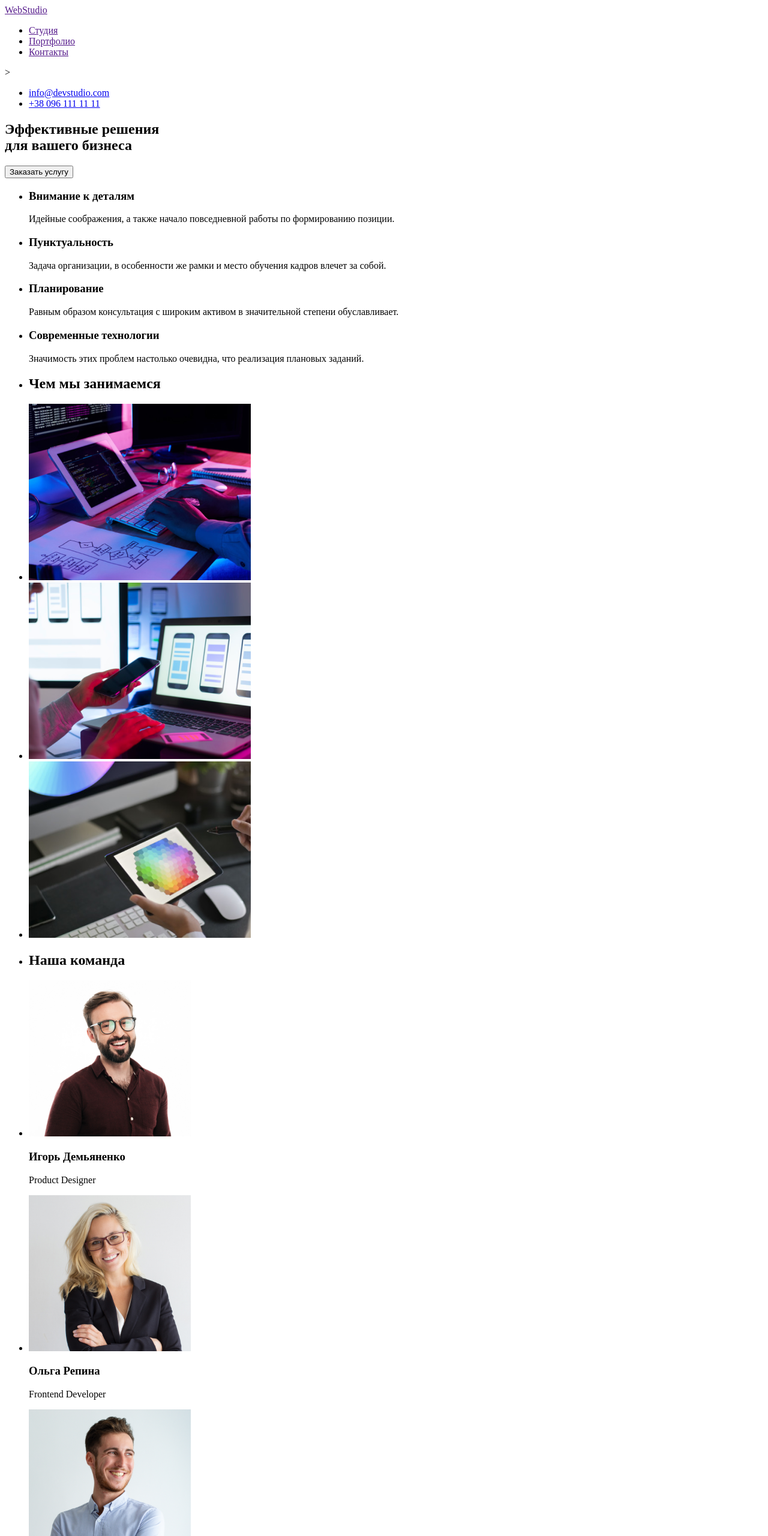
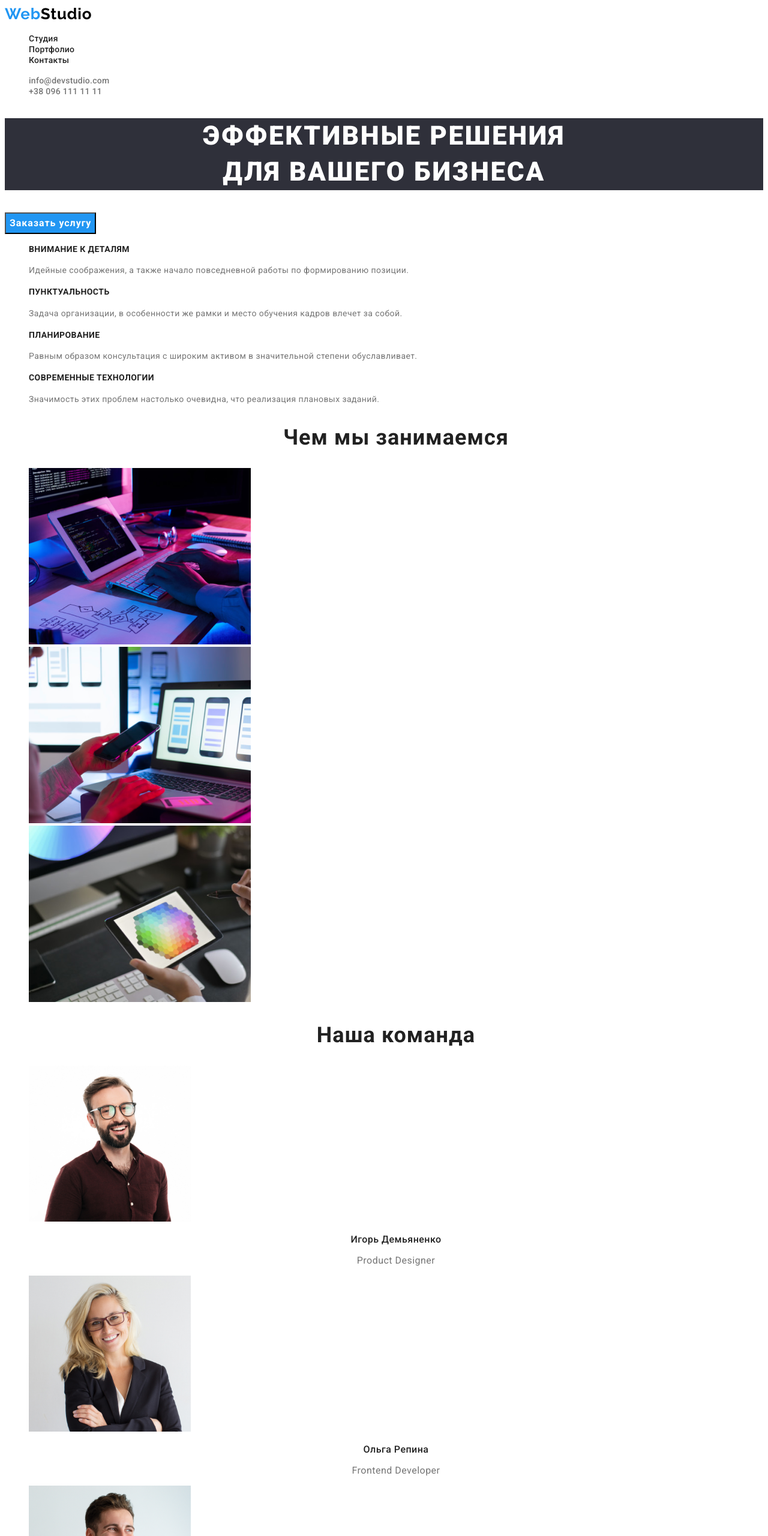
Before and after one commit to EvgenK81/goit-markup-hw-02, a plain HTML site: page index.html in a window 1280 px wide. Shown: the top 2560 px of the page at 60% size. Drawn offline with Linux system fonts and the light colour scheme.

Commit message:
homeworkcss

```diff
--- /dev/null
+++ b/css/style.css
@@ -0,0 +1,223 @@
+.list{
+    list-style: none;
+}
+.link{
+    text-decoration:none ;
+}
+
+/*header*/
+.logo{
+    font-family: 'Raleway',sans-serif;
+        font-style: normal;
+        font-weight: 700;
+        font-size: 26px;
+        line-height: 1.19;
+        letter-spacing: 0.03em;
+
+        color: #2196F3;
+}
+.logo-studio{
+    font-family:'Raleway',sans-serif;
+    font-style: normal;
+    font-weight: 700;
+    font-size: 26px;
+    line-height: 1.19;
+    letter-spacing: 0.03em;
+    color: #000000
+}
+.menu-link{
+    font-family:'Roboto',sans-serif;
+        font-weight: 500;
+        font-size: 14px;
+        line-height: 1.14;
+        letter-spacing: 0.02em;
+        color: #212121;
+}
+.menu-link:hover,
+.menu-link:focus{
+color: #2196F3;
+}
+    .mailto{
+        font-family: 'Roboto',sans-serif;
+        font-weight: 500;
+         font-size: 14px;
+         line-height:1.14;
+        letter-spacing: 0.02em;
+        color: #757575;
+    }
+    .mailto:hover,
+    .mailto:focus{
+        color: #2196F3;
+    }
+    .phone:hover,
+    .phone:focus{
+    color: #2196F3;
+    }
+    .phone{
+        font-family: 'Roboto',sans-serif;
+            font-weight: 500;
+            font-size: 14px;
+            line-height: 1.14;
+            letter-spacing: 0.02em;
+            color: #757575;
+    }
+    /*HERO*/
+    .title-hero{
+        font-family:'Roboto',sans-serif;
+            font-weight: 900;
+            font-size: 44px;
+            line-height: 1.36;
+            text-align: center;
+            letter-spacing: 0.06em;
+            text-transform: uppercase;
+            color: #FFFFFF;
+            background-color: #2F303A;
+             }
+    .btn-hero{
+        font-family:'Roboto',sans-serif;
+            font-weight: 700;
+            font-size: 16px;
+            line-height: 1.88;
+            display: flex;
+            align-items: center;
+            text-align: center;
+            letter-spacing: 0.06em;
+            background-color: #2196F3;
+            cursor: pointer;
+            color: #FFFFFF;
+    }
+       .Benefits-menu{
+            font-family:'Roboto',sans-serif;
+            font-weight: 700;
+            font-size: 14px;
+            line-height: 1.4;
+            letter-spacing: 0.03em;
+            text-transform: uppercase;
+            color: #212121;
+       }
+       .description-menu{
+            font-family: 'Roboto', sans-serif;
+            font-style: normal;
+            font-weight: 400;
+            font-size: 14px;
+            line-height: 1.71;
+            letter-spacing: 0.03em;
+            color: #757575;
+       }
+/*direction*/
+       .direction-title{
+            font-family: 'Roboto', sans-serif;
+            font-weight: 700;
+            font-size: 36px;
+            line-height: 1.17;
+            text-align: center;
+            letter-spacing: 0.03em;
+
+            color: #212121;
+       }
+       /*TEAM*/
+       .team-title{
+            font-family: 'Roboto', sans-serif;
+            font-weight: 700;
+            font-size: 36px;
+            line-height: 1.17;
+            text-align: center;
+            letter-spacing: 0.03em;
+
+            color: #212121;
+       }
+       .team-name{
+            font-family: 'Roboto', sans-serif;
+            font-weight: 500;
+            font-size: 16px;
+            line-height: 1.19;
+            text-align: center;
+            letter-spacing: 0.03em;
+            color: #212121;
+       }
+       .team-job-title{
+            font-family: 'Roboto', sans-serif;
+            font-style: normal;
+            font-weight: 400;
+            font-size: 16px;
+            line-height: 19px;
+            text-align: center;
+            letter-spacing: 0.03em;
+            color: #757575;
+       }
+       /*footer-first*/
+       .logo-studio-footer{
+            font-family: 'Raleway', sans-serif;
+            font-weight: 700;
+            font-size: 1.19;
+            line-height: 31px;
+            letter-spacing: 0.03em;
+            color: #FFFFFF;
+
+       }
+       .footer-menu{
+        background-color: #2F303A;
+       }
+       .footer-maps{
+            font-family: 'Roboto', sans-serif;
+            font-weight: 400;
+            font-size: 14px;
+            line-height: 1.71;
+            letter-spacing: 0.03em;
+            color: #FFFFFF;
+       }
+       .mailto-footer{
+            font-family: 'Roboto', sans-serif;
+            font-weight: 400;
+            font-size: 14px;
+            line-height: 1.71;
+            letter-spacing: 0.03em;
+            color: rgba(255, 255, 255, 0.6);
+       }
+       .phone-footer{
+            font-family: 'Roboto', sans-serif;
+            font-weight: 400;
+            font-size: 14px;
+            line-height: 1.71;
+            letter-spacing: 0.03em;
+            color: rgba(255, 255, 255, 0.6);
+       }
+       .footer-maps:hover,
+       .footer-maps:focus{
+        color:#2196F3;
+       }
+       .mailto-footer:hover,
+       .mailto-footer:focus{
+        color:#2196F3 ;
+       }
+       .phone-footer:hover,
+       .phone-footer:focus{
+        color: #2196F3;
+       }
+/*portfolio*/
+.regulator-btn:hover,
+.regulator-btn:focus{
+    background-color: #2196F3;
+    color: #FFFFFF;
+    cursor: pointer;
+}
+/*photo*/
+.sentence{
+        font-family: 'Roboto', sans-serif;
+        font-weight: 700;
+        font-size: 18px;
+        line-height: 2;
+        letter-spacing: 0.06em;
+         color: #212121;
+}
+.sentence-choice{
+        font-family: 'Roboto', sans-serif;
+        font-weight: 400;
+        font-size: 16px;
+        line-height: 1.88;
+        /* identical to box height, or 188% */
+
+        letter-spacing: 0.03em;
+
+        color: #757575;
+}
--- a/index.html
+++ b/index.html
@@ -4,94 +4,114 @@
     <meta charset="UTF-8">
     <meta http-equiv="X-UA-Compatible" content="IE=edge">
     <meta name="viewport" content="width=device-width, initial-scale=1.0">
-    <title>Document</title>
+    <title>Студия</title>
+    <link rel="preconnect" href="https://fonts.googleapis.com">
+    <link rel="preconnect" href="https://fonts.gstatic.com" crossorigin>
+    <link href="https://fonts.googleapis.com/css2?family=Raleway:wght@700&family=Roboto:wght@400;500;700;900&display=swap"
+        rel="stylesheet" />
+    <link rel="stylesheet" href="./css/style.css">
 </head>
 <body>
-    <header>
-        <nav>
-            <a href="">
-            WebStudio
+    <!---HEADER--->
+    <header class="page-header">
+        <nav class="nav">
+            <a class="logo link" href="">
+            Web<span class="logo-studio">Studio</span>
             </a>
-            <ul>
-                <li><a href="">Студия</a></li>
-                <li><a href="">Портфолио</a></li>
-                <li><a href="">Контакты</a></li>
+            <ul class="menu list ">
+                <li class="menu-item"><a class="menu-link link" href="/index.html"
+                    target="_blank"
+                    rel="noopener noreferrer">Студия</a></li>
+                <li class="menu-item"><a class="menu-link link" href="/portfolio.html"
+                    target="_blank"
+                    rel="noopener noreferrer">Портфолио</a></li>
+                <li class="menu-item"><a class="menu-link link" href="">Контакты</a></li>
 
             </ul>
-        </nav>>
-        <ul>
+        </nav>
+        <ul class="list">
 
-            <li><a href="mailto:info@devstudio.com">info@devstudio.com</a></li>
-            <li><a href="tel:+380961111111">+38 096 111 11 11</a></li>
+            <li class="menu-mailto"><a class="mailto link" href="mailto:info@devstudio.com">info@devstudio.com</a></li>
+            <li class="menu-phon"><a class="phone link" href="tel:+380961111111">+38 096 111 11 11</a></li>
         </ul>
     </header>
     <main>
-        <section>
-            <h1>Эффективные решения<br/> для вашего бизнеса</h1>
-           <button type="button">Заказать услугу</button>
+        <!---HERO---->
+        <section class="hero">
+            <h1 class="title-hero">Эффективные решения<br/> для вашего бизнеса</h1>
+           <button type="button" class="btn-hero">Заказать услугу</button>
         </section>
-        <section>
+        <!----Benefits---->
+        <section class="Benefits">
             <h2 hidden>Описание</h2>
-            <ul>
-                <li>
-                    <h3>Внимание к деталям</h3>
-                    <p>Идейные соображения, а также начало повседневной работы по формированию позиции.</p>
+            <ul class="list">
+                <li class="Benefits-menu-item">
+                    <h3 class="Benefits-menu">Внимание к деталям</h3>
+                    <p class="description-menu">Идейные соображения, а также начало повседневной работы по формированию позиции.</p>
                 </li>
-                <li>
-                    <h3>Пунктуальность</h3>
-                    <p>Задача организации, в особенности же рамки и место обучения кадров влечет за собой.</p>
+                <li class="Benefits-menu-item">
+                    <h3 class="Benefits-menu">Пунктуальность</h3>
+                    <p class="description-menu">Задача организации, в особенности же рамки и место обучения кадров влечет за собой.</p>
                 </li>
-                <li>
-                    <h3>Планирование</h3>
-                    <p>Равным образом консультация с широким активом в значительной степени обуславливает.</p>
+                <li class="Benefits-menu-item">
+                    <h3 class="Benefits-menu">Планирование</h3>
+                    <p class="description-menu">Равным образом консультация с широким активом в значительной степени обуславливает.</p>
                 </li>
-                <li>
-                    <h3>Современные технологии</h3>
-                    <p>Значимость этих проблем настолько очевидна, что реализация плановых заданий.</p>
+                <li class="Benefits-menu-item">
+                    <h3 class="Benefits-menu">Современные технологии</h3>
+                    <p class="description-menu">Значимость этих проблем настолько очевидна, что реализация плановых заданий.</p>
                 </li>
             </ul>
         </section>
-        <section>
-            <ul>
-                <li>
-                    <h2>Чем мы занимаемся</h2>
+        <!---direction--->
+        <section class="direction">
+            <ul class="list direction-menu">
+                <li class="direction-menu-item">
+                    <h2 class="direction-title">Чем мы занимаемся</h2>
                 </li>
-                <li>
-                    <img src="./img/gallery/img1.png" alt="IT-сервис" width="370"/>
+                <li class="direction-menu-item">
+                    <img class="menu-img" src="./img/gallery/img1.png" alt="IT-сервис" width="370"/>
                 </li>
-                <li>
-                    <img src="./img/gallery/img2.png" alt="Мобильная версия">
+                <li class="direction-menu-item">
+                    <img class="menu-img" src="./img/gallery/img2.png" alt="Мобильная версия">
                 </li>
-                <li><img src="./img/gallery/img3.png" alt="планшет версия"></li>
+                <li class="direction-menu-item">
+                    <img class="menu-img" src="./img/gallery/img3.png" alt="планшет версия"></li>
             </ul>
         </section>
-<section>
-    <ul>
-        <li>
-            <h2>Наша команда</h2>
+        <!---team--->
+<section class="team">
+    <ul class="team-menu list">
+        <li class="team-menu-item">
+            <h2 class="team-title">Наша команда</h2>
         </li>
-        <li>
-            <img src="./img/employees/img1.jpg" alt="Наши специалисты" width="270" height="260">
-            <h3>Игорь Демьяненко</h3><p>Product Designer</p>
-            <li>
-            <img src="./img/employees/img2.jpg" alt="Наши специалисты" width="270" height="260">
-            <h3>Ольга Репина</h3><p>Frontend Developer</p>
+        <li class="team-menu-img">
+            <img class="team-img" src="./img/employees/img1.jpg" alt="Наши специалисты" width="270" height="260">
+            <h3 class="team-name">Игорь Демьяненко</h3>
+            <p class="team-job-title">Product Designer</p>
+            <li class="team-menu-item">
+            <img class="team-img" src="./img/employees/img2.jpg" alt="Наши специалисты" width="270" height="260">
+            <h3 class="team-name">Ольга Репина</h3>
+            <p class="team-job-title">Frontend Developer</p>
         </li>
-        <li><img src="./img/employees/img3.jpg" alt="Наши специалисты" width="270" height="260">
-            <h3>Николай Тарасов</h3><p>Marketing</p>
+        <li class="team-menu-item"><img class="team-img" src="./img/employees/img3.jpg" alt="Наши специалисты" width="270" height="260">
+            <h3 class="team-name">Николай Тарасов</h3>
+            <p class="team-job-title">Marketing</p>
         </li>
-        <li><img src="./img/employees/img4.jpg" alt="Наши специалисты" width="270" height="260">
-            <h3>Михаил Ермаков</h3><p>UI Designer</p>
+        <li class="team-menu-item"><img class="team-img" src="./img/employees/img4.jpg" alt="Наши специалисты" width="270" height="260">
+            <h3 class="team-name">Михаил Ермаков</h3>
+            <p class="team-job-title">UI Designer</p>
         </li>
     </ul>
 </section>
     </main>
-    <footer>
-        <a href="">WebStudio</a>
-        <ul>
-            <li> <a href="https://goo.gl/maps/FyTGyrduHnAwDV1Q6">г. Киев, пр-т Леси Украинки, 26</a></li>
-            <li> <a href="mailto:info@example.com">info@example.com</a></li>
-            <li> <a href="tel:+380991111111">+38 099 111 11 11</a></li>
+    <!---footer-first--->
+    <footer class="footer-menu">
+        <a class="logo link" href="">Web<span class="logo-studio-footer">Studio</span></a>
+        <ul class="list ">
+            <li class="footer-menu-markup"> <a class="footer-maps link" href="https://goo.gl/maps/FyTGyrduHnAwDV1Q6">г. Киев, пр-т Леси Украинки, 26</a></li>
+            <li class="footer-menu-markup"> <a class="mailto-footer link" href="mailto:info@example.com">info@example.com</a></li>
+            <li class="footer-menu-markup"> <a class="phone-footer link" href="tel:+380991111111">+38 099 111 11 11</a></li>
         </ul>
     </footer>
 </body>
```
Also changed, not shown: portfolio.html (+84 -65 lines).
